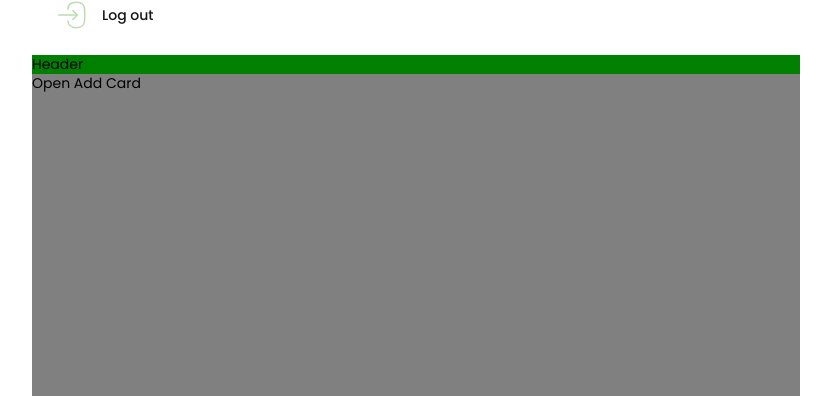
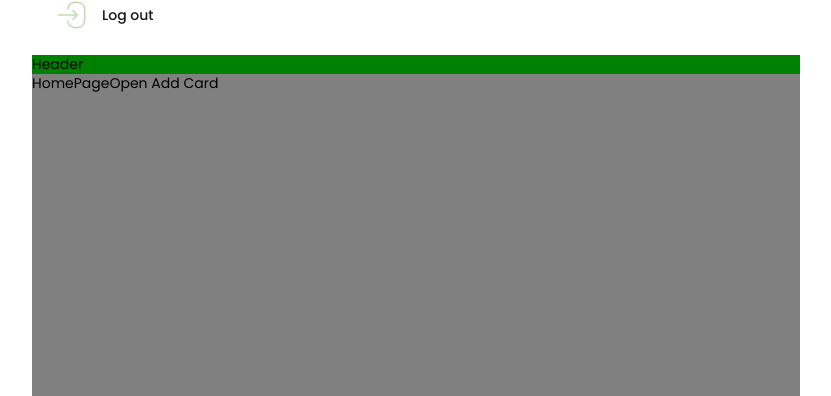
Before and after one commit to VadymLantukh/taskPro-frontend, a React (Vite) app: page /home in a window 1280 px wide. Shown: the part 401-797 px from the top of the page, without its empty margins (224-1055 px from the left). Built offline with nearby package versions, Linux system fonts and the light colour scheme.

Commit message:
Update HomePage.jsx

```diff
--- a/src/pages/HomePage/HomePage.jsx
+++ b/src/pages/HomePage/HomePage.jsx
@@ -13,7 +13,7 @@ const HomePage = () => {
   return (
     <>
       <div className={s.homePage}>
-        {/* HomePage */}
+        HomePage
         <button onClick={handleOpenModal}>Open Add Card</button>
       </div>
       <ModalWrapper open={isModalOpen} onClose={handleCloseModal}>
```
